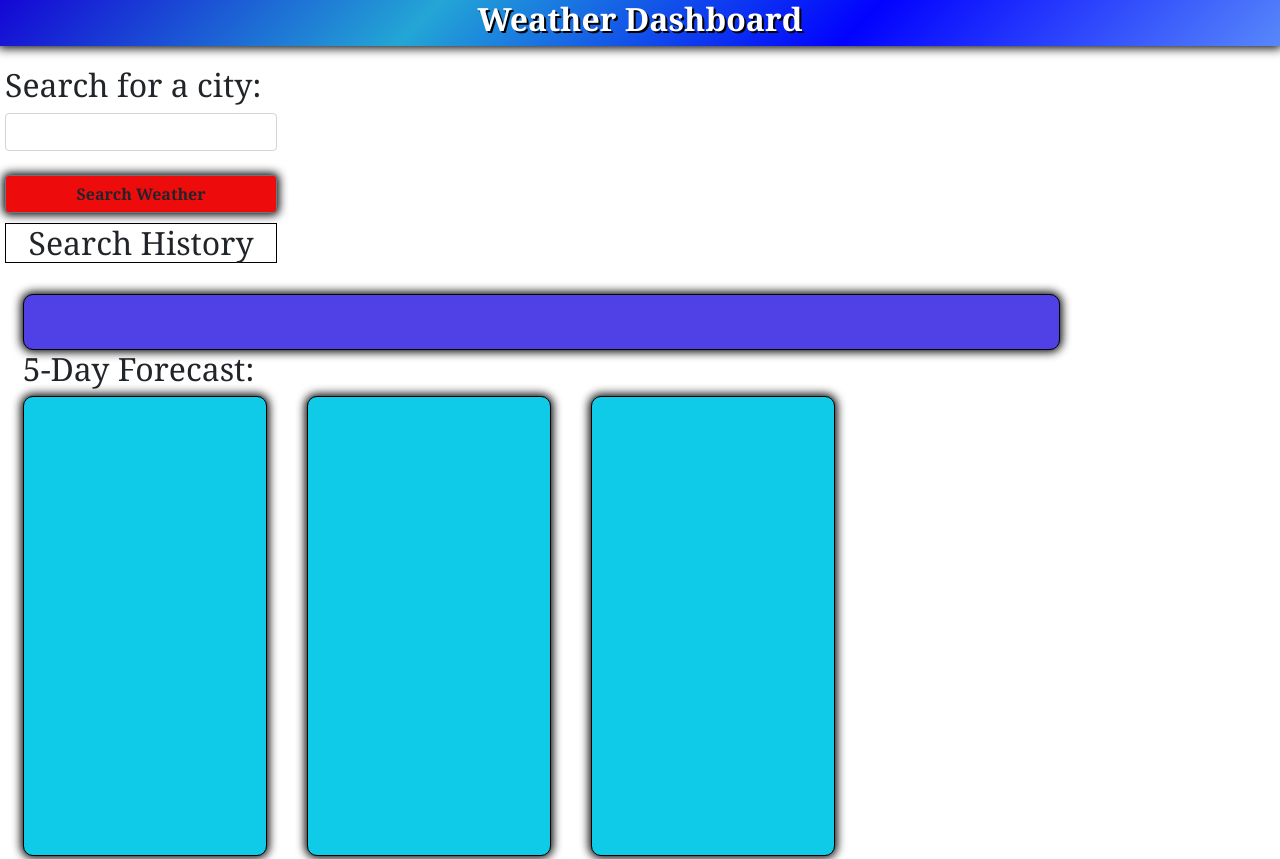
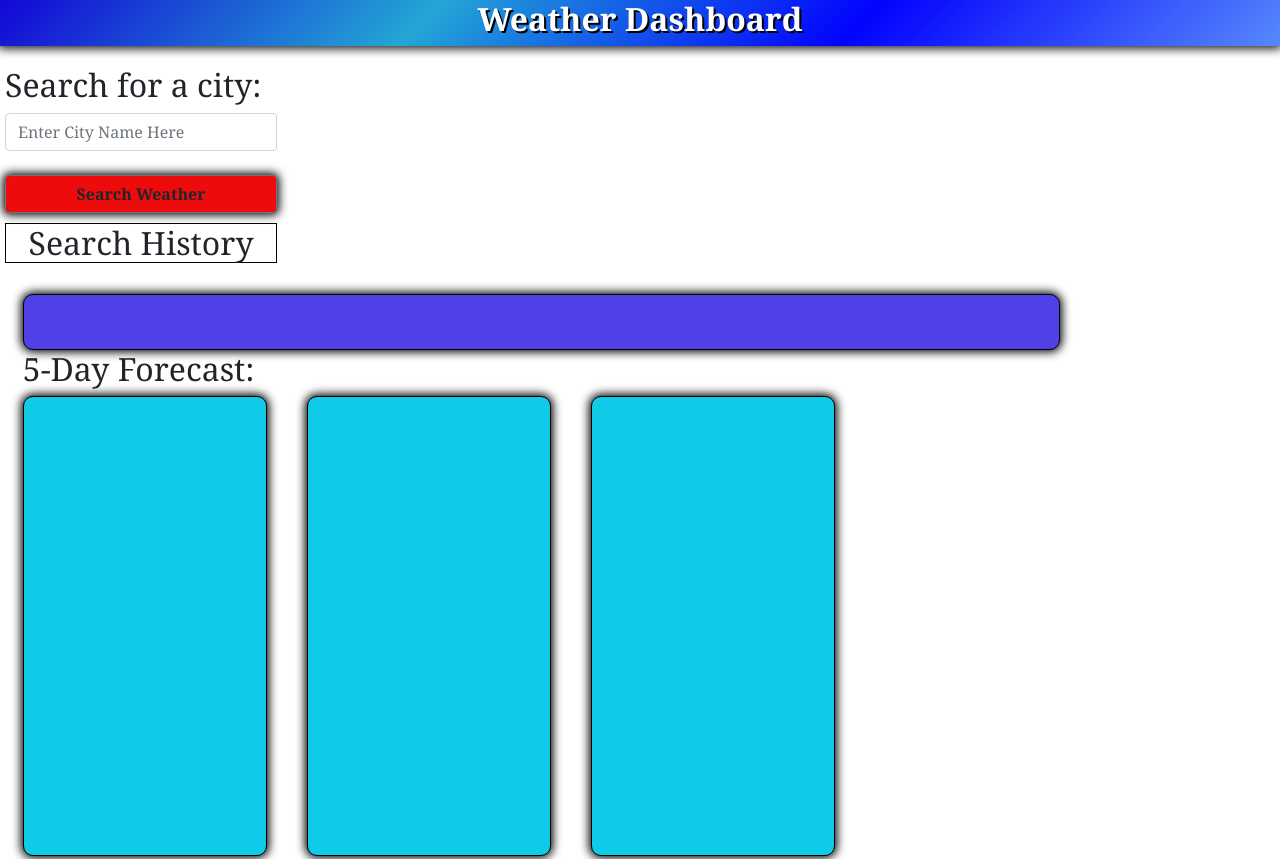
Before and after one commit to IIMacGyverII/weatherApihomework, a website: page index.html in a window 1280 px wide. Shown: the top 859 px of the page. Drawn offline with nearby package versions, Linux system fonts and the light colour scheme.

Commit message:
added placeholder to form

```diff
--- a/Assets/js/script.js
+++ b/Assets/js/script.js
@@ -26,6 +26,7 @@ let searchButtonHandler = function (event) {
   };
 
   searchButton.addEventListener('click', searchButtonHandler);
+  searchButton.addEventListener('submit', searchButtonHandler);
 
 // Local Storage
   function createSearchHistory(citySearchInput) {
--- a/index.html
+++ b/index.html
@@ -19,7 +19,7 @@
                 <h2>Search for a city:</h2>
                 <div">
                     <div class="form-outline w-100">
-                        <input id="city-search-input" type="search" id="form1" class="form-control" />
+                        <input id="city-search-input" placeholder="Enter City Name Here" type="search" id="form1" class="form-control" />
                         <label class="form-label" for="form1"></label>
                     </div>
                     <button type="submit" class="btn btn-secondary btn-block custom-btn-search" id="search-button">Search Weather</button>
```
